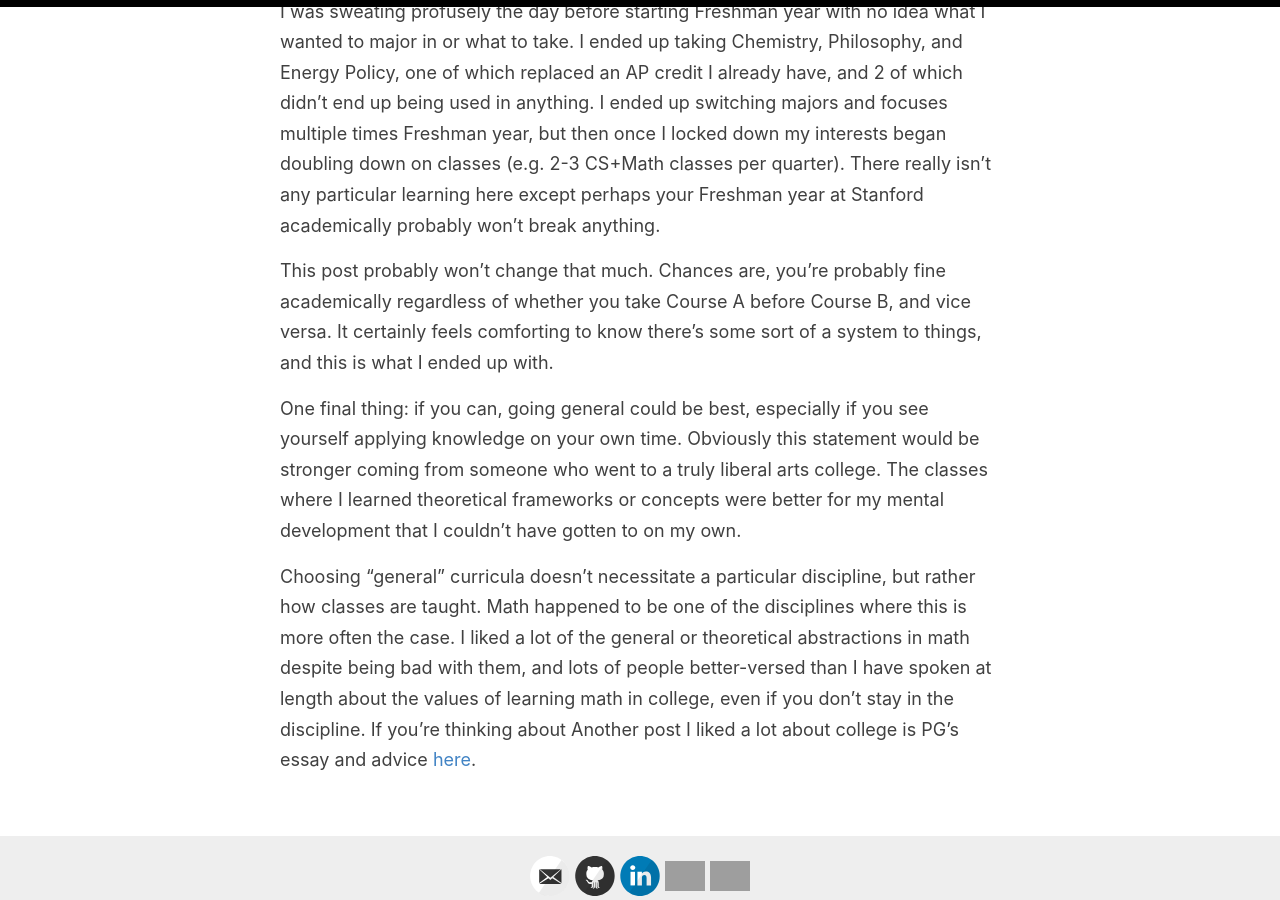
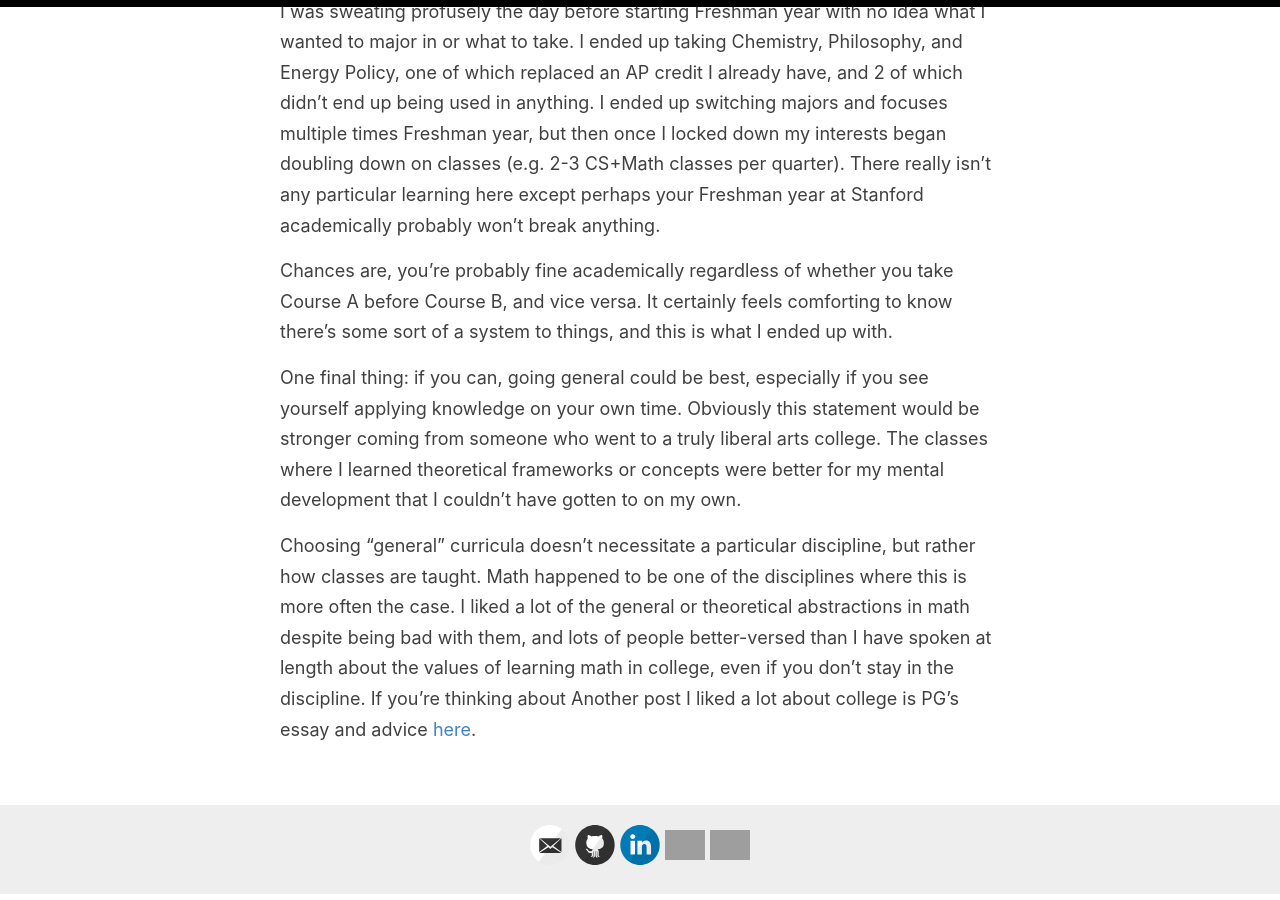
Before and after one commit to evazhang612/sokt-landing, a Jekyll site: the page built from _pages/wtt.md, in a window 1280 px wide and 900 px high, scrolled down 2770 px. Built offline with Jekyll 4.4.1, drawn with Linux system fonts in a browser that asks for light colours; nearby versions of some CDN libraries; library files that are not in the unit come from our copies; grey boxes are pictures that could not be loaded.

```diff
--- a/_pages/wtt.md
+++ b/_pages/wtt.md
@@ -30,7 +30,7 @@
 
 I was sweating profusely the day before starting Freshman year with no idea what I wanted to major in or what to take. I ended up taking Chemistry, Philosophy, and Energy Policy, one of which replaced an AP credit I already have, and 2 of which didn't end up being used in anything. I ended up switching majors and focuses multiple times Freshman year, but then once I locked down my interests began doubling down on classes (e.g. 2-3 CS+Math classes per quarter). There really isn't any particular learning here except perhaps your Freshman year at Stanford academically probably won't break anything.
 
-This post probably won't change that much. Chances are, you're probably fine academically regardless of whether you take Course A before Course B, and vice versa. It certainly feels comforting to know there's some sort of a system to things, and this is what I ended up with.
+ Chances are, you're probably fine academically regardless of whether you take Course A before Course B, and vice versa. It certainly feels comforting to know there's some sort of a system to things, and this is what I ended up with.
 
 One final thing: if you can, going general could be best, especially if you see yourself applying knowledge on your own time. Obviously this statement would be stronger coming from someone who went to a truly liberal arts college. The classes where I learned theoretical frameworks or concepts were better for my mental development that I couldn't have gotten to on my own.
 
```
